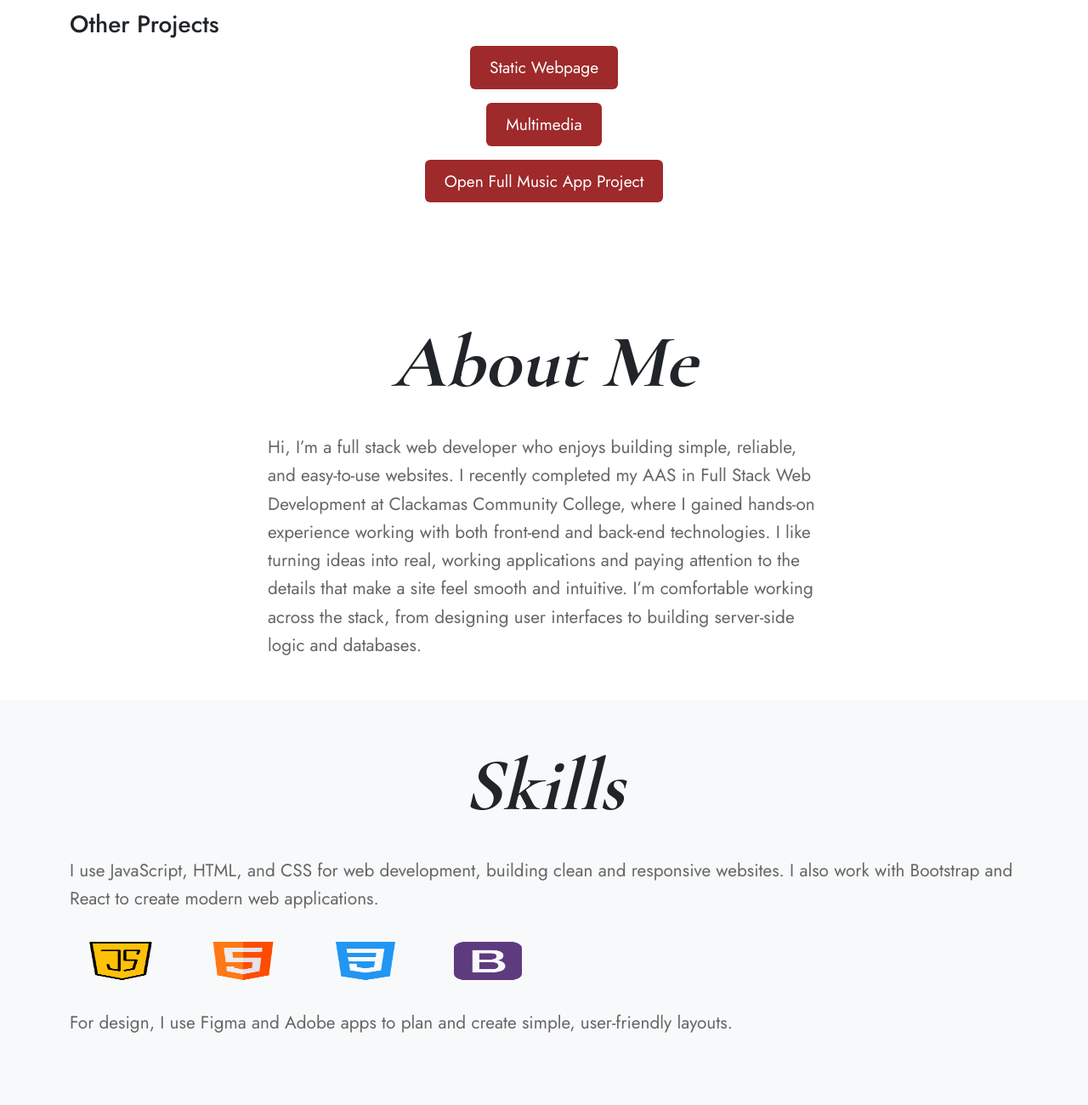
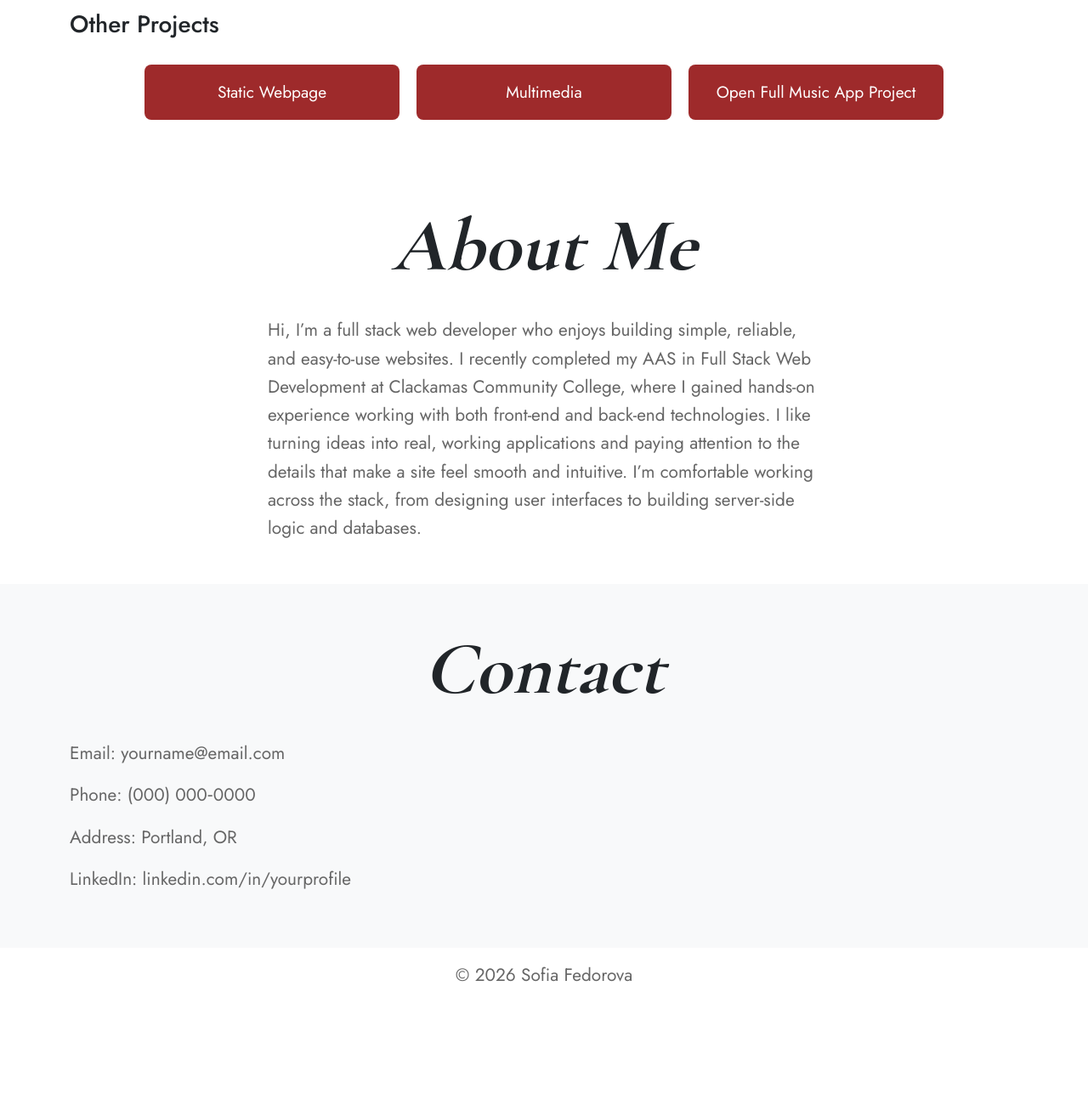
Before and after one commit to sofiafedorova2111/PortfolioFINAL, a plain HTML site: page index.html in a window 1280 px wide. Shown: the part 1480-2780 px from the top of the page at 85% size. After the commit the page ends 2676 px from the top, so only its background shows below. Drawn offline with nearby package versions, Linux system fonts and the light colour scheme.

Commit message:
commit update

```diff
--- a/index.html
+++ b/index.html
@@ -16,6 +16,7 @@
 
 <body>
 
+  <!-- NAV -->
   <nav class="navbar navbar-expand-lg bg-white fixed-top shadow-sm">
     <div class="container">
       <a class="navbar-brand" href="#intro">
@@ -31,6 +32,7 @@
     </div>
   </nav>
 
+  <!-- INTRO -->
   <section id="intro" class="text-center intro-section">
     <h1 class="fw-bold">Portfolio</h1>
     <h2 class="mt-3">Sofia Fedorova</h2>
@@ -43,7 +45,7 @@
     <h2 class="fw-bold">My Projects</h2>
     <h3>Graphic Design</h3>
 
-    <!-- FIXED CAROUSEL -->
+    <!-- CAROUSEL -->
     <div id="designCarousel" class="carousel slide mb-5" data-bs-ride="carousel">
       <div class="carousel-inner">
 
@@ -67,18 +69,16 @@
           </div>
         </div>
 
-        <!-- SLIDE 3 -->
+        <!-- SLIDE 3 (Business Card Front + Back in Lightbox Only) -->
         <div class="carousel-item">
           <div class="carousel-lightbox-trigger"
                data-title="Business Card Design"
                data-desc="Front and back of a clean business card layout."
                data-img="img/biz1.png"
                data-img2="img/biz2.png">
-            <img src="img/biz1.png" class="d-block w-100" alt="Business Card">
-            <img src="img/biz2.png" class="d-block w-100" alt="Business Card">
+            <img src="img/biz1.png" class="d-block w-100" alt="Business Card Front">
           </div>
         </div>
-
 
         <!-- SLIDE 4 -->
         <div class="carousel-item">
@@ -100,13 +100,13 @@
           </div>
         </div>
 
-        <!-- SLIDE 6 -->
+        <!-- SLIDE 6 (FIXED broken filename) -->
         <div class="carousel-item">
           <div class="carousel-lightbox-trigger"
                data-img="img/fedorova_phonemockup.png"
                data-title="Phone Mockup"
                data-desc="A clean phone mockup presentation created in Photoshop.">
-            <img src="img/fedorova.phonemockup.png" class="d-block w-100" alt="Phone Mockup">
+            <img src="img/fedorova_phonemockup.png" class="d-block w-100" alt="Phone Mockup">
           </div>
         </div>
 
@@ -121,12 +121,13 @@
       </button>
     </div>
 
+    <!-- OTHER PROJECTS -->
     <h3 class="other-projects-title mt-5">Other Projects</h3>
 
-    <div class="other-project-buttons d-flex flex-column gap-3">
-      <a href="https://sofiafedorova2111.github.io/velvet_static/" class="btn project-btn" target="_blank">Static Webpage</a>
-      <a href="projects/multimedia.html" class="btn project-btn">Multimedia</a>
-      <a href="https://sofiafedorova2111.github.io/musicappfinal/" class="btn project-btn" target="_blank">Open Full Music App Project</a>
+    <div class="other-project-buttons">
+      <a href="https://sofiafedorova2111.github.io/velvet_static/" class="project-btn" target="_blank">Static Webpage</a>
+      <a href="projects/multimedia.html" class="project-btn">Multimedia</a>
+      <a href="https://sofiafedorova2111.github.io/musicappfinal/" class="project-btn" target="_blank">Open Full Music App Project</a>
     </div>
   </section>
 
@@ -141,7 +142,8 @@
       <p id="lightbox-desc"></p>
     </div>
   </div>
-  <!-- About Me -->
+
+  <!-- ABOUT -->
   <section id="about" class="container py-5">
     <h2 class="fw-bold">About Me</h2>
     <p>
@@ -154,27 +156,14 @@
     </p>
   </section>
 
-<!-- Skills -->
-<section id="skills" class="bg-light py-5">
-  <div class="container">
-    <h2 class="fw-bold">Skills</h2>
-    <p>I use JavaScript, HTML, and CSS for web development, building clean and responsive websites. I also work with Bootstrap and React to create modern web applications.</p>
-
-    <div class="d-flex flex-wrap gap-4 align-items-center my-4">
-      <img src="img/java-script.png" alt="JavaScript Logo" class="img-fluid" style="width:80px;">
-      <img src="img/html.png" alt="HTML Logo" class="img-fluid" style="width:80px;">
-      <img src="img/css-3.png" alt="CSS Logo" class="img-fluid" style="width:80px;">
-      <img src="img/bootstrap.png" alt="Bootstrap Logo" class="img-fluid" style="width:80px;">
-    </div>
-
-    <p>For design, I use Figma and Adobe apps to plan and create simple, user-friendly layouts.</p>
-  </div>
-</section>
-
-<!-- Contact -->
+  <!-- CONTACT -->
   <section id="contact" class="bg-light py-5">
     <div class="container">
       <h2 class="fw-bold">Contact</h2>
+      <p>Email: yourname@email.com</p>
+      <p>Phone: (000) 000‑0000</p>
+      <p>Address: Portland, OR</p>
+      <p>LinkedIn: linkedin.com/in/yourprofile</p>
     </div>
   </section>
 
@@ -182,7 +171,6 @@
     <p>© 2026 Sofia Fedorova</p>
   </footer>
 
-
   <script src="https://cdn.jsdelivr.net/npm/bootstrap@5.3.2/dist/js/bootstrap.bundle.min.js"></script>
   <script src="index.js"></script>
 
--- a/styles.css
+++ b/styles.css
@@ -151,30 +151,35 @@ h2 {
     flex-direction: column;
   }
 }
+  .other-project-buttons {
+    display: flex;
+    gap: 20px;
+    margin-top: 30px;
+    justify-content: center;
+    flex-wrap: wrap;
+  }
 
-/* OTHER PROJECTS */
-/*.other-projects-title {
-  text-align: center;
-  font-size: 2.4rem;
-  margin-top: 80px;
-  margin-bottom: 25px;
-  color: #9e2a2b;
-  font-family: "Cormorant Garamond", serif;
-  font-style: italic;
-}*/
+  .other-project-buttons .project-btn {
+    flex: 1;
+    max-width: 300px;
+    padding: 18px 20px;
+    font-size: 1.2rem;
+    text-align: center;
+    border-radius: 8px;
+    background: #9e2a2b;
+    color: #fff;
+    text-decoration: none;
+    transition: 0.25s;
+  }
 
-/*.other-project-buttons {
-  display: flex;
-  justify-content: center;
-  gap: 25px;
-  margin-bottom: 40px;
-}*/.other-project-buttons {
-  margin-bottom: 40px;
-  display: flex;
-  flex-direction: column;
-  align-items: center;
-  gap: 25px;
-}
+  .other-project-buttons .project-btn:hover {
+    background: #7d1f22;
+    transform: translateY(-2px);
+  }
+
+
+
+
 
 .project-btn {
   padding: 10px 22px;
```
Also changed, not shown: 1 other file. Lines whose indentation alone changed are shown as unchanged.
